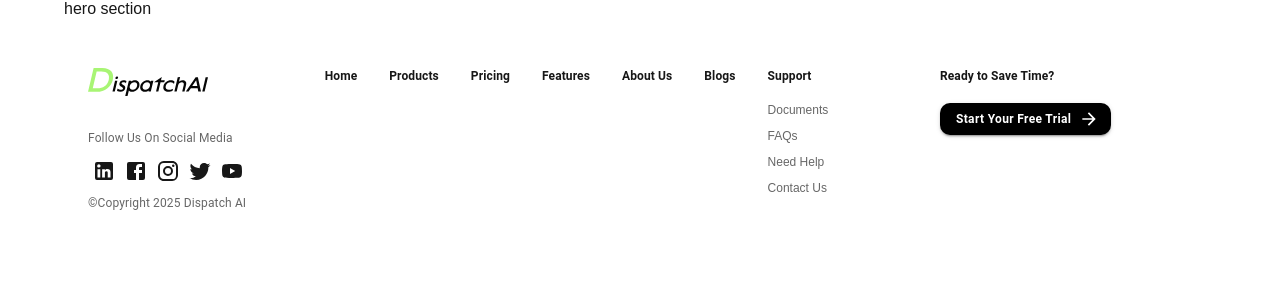
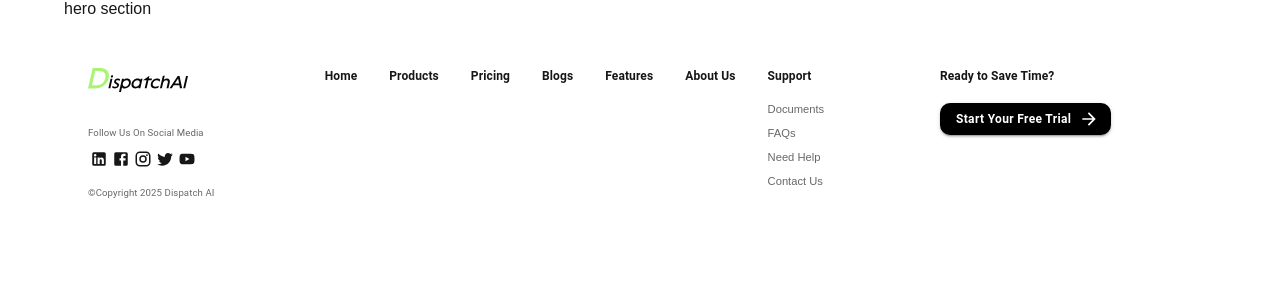
Before and after one commit to Dispatch-AI-com/frontend, a Next.js app: page / in a window 1280 px wide. Shown: the top 300 px of the page. Built offline with nearby package versions, Linux system fonts and the light colour scheme.

Commit message:
Improved style

```diff
--- a/src/components/features/landing/Footer.tsx
+++ b/src/components/features/landing/Footer.tsx
@@ -15,7 +15,7 @@ export default function Footer() {
         <Grid container spacing={4}>
           {/* Logo and Social Media */}
           <Grid item xs={12} md={2.5}>
-            <Box sx={{ mb: 4, width: '120px', height: '32px', position: 'relative' }}>
+            <Box sx={{ mb: 4, width: '100px', height: '28px', position: 'relative' }}>
                 <Image
                   src="/logo.svg"
                   alt="DispatchAI Logo"
@@ -25,31 +25,61 @@ export default function Footer() {
                 />
             </Box>
             <Box sx={{ mb: 1 }}>
-              <Typography variant="body2" color="text.secondary" sx={{ fontSize: '0.75rem' }}>
+              <Typography variant="body2" color="text.secondary" sx={{ fontSize: '0.6rem' }}>
                 Follow Us On Social Media
               </Typography>
             </Box>
-            <Stack direction="row" spacing={0} sx={{ mb: 1 }}>
-              <IconButton href="#" color="inherit" sx={{ padding: '4px' }}>
+            <Stack direction="row" spacing={0} sx={{ mb: 2 }}>
+              <IconButton href="#" color="inherit" sx={{
+                padding: '2px',
+                '& svg': {
+                  width: '18px',
+                  height: '18px'
+                }
+              }}>
                 <LinkedInIcon />
               </IconButton>
-              <IconButton href="#" color="inherit" sx={{ padding: '4px' }}>
+              <IconButton href="#" color="inherit" sx={{
+                padding: '2px',
+                '& svg': {
+                  width: '18px',
+                  height: '18px'
+                }
+              }}>
                 <FacebookIcon />
               </IconButton>
-              <IconButton href="#" color="inherit" sx={{ padding: '4px' }}>
+              <IconButton href="#" color="inherit" sx={{
+                padding: '2px',
+                '& svg': {
+                  width: '18px',
+                  height: '18px'
+                }
+              }}>
                 <InstagramIcon />
               </IconButton>
-              <IconButton href="#" color="inherit" sx={{ padding: '4px' }}>
+              <IconButton href="#" color="inherit" sx={{
+                padding: '2px',
+                '& svg': {
+                  width: '18px',
+                  height: '18px'
+                }
+              }}>
                 <TwitterIcon />
               </IconButton>
-              <IconButton href="#" color="inherit" sx={{ padding: '4px' }}>
+              <IconButton href="#" color="inherit" sx={{
+                padding: '2px',
+                '& svg': {
+                  width: '18px',
+                  height: '18px'
+                }
+              }}>
                 <YouTubeIcon />
               </IconButton>
             </Stack>
             <Typography
               variant="body2"
               color="text.secondary"
-              sx={{ fontSize: '0.75rem' }}
+              sx={{ fontSize: '0.6rem' }}
             >
               ©Copyright 2025 Dispatch AI
             </Typography>
@@ -61,18 +91,18 @@ export default function Footer() {
               <Typography sx={{ textDecoration: 'none', fontSize: '0.75rem' }} variant="subtitle1" fontWeight="bold" component={Link} href="#" color="inherit">Home</Typography>
               <Typography sx={{ textDecoration: 'none', fontSize: '0.75rem' }} variant="subtitle1" fontWeight="bold" component={Link} href="#" color="inherit">Products</Typography>
               <Typography sx={{ textDecoration: 'none', fontSize: '0.75rem' }} variant="subtitle1" fontWeight="bold" component={Link} href="#" color="inherit">Pricing</Typography>
+              <Typography sx={{ textDecoration: 'none', fontSize: '0.75rem' }} variant="subtitle1" fontWeight="bold" component={Link} href="#" color="inherit">Blogs</Typography>
               <Typography sx={{ textDecoration: 'none', fontSize: '0.75rem' }} variant="subtitle1" fontWeight="bold" component={Link} href="#" color="inherit">Features</Typography>
               <Typography sx={{ textDecoration: 'none', fontSize: '0.75rem' }} variant="subtitle1" fontWeight="bold" component={Link} href="#" color="inherit">About Us</Typography>
-              <Typography sx={{ textDecoration: 'none', fontSize: '0.75rem' }} variant="subtitle1" fontWeight="bold" component={Link} href="#" color="inherit">Blogs</Typography>
               <Box>
                 <Typography sx={{ textDecoration: 'none', fontSize: '0.75rem' }} variant="subtitle1" fontWeight="bold" component={Link} href="#" color="inherit">
                   Support
                 </Typography>
                 <Stack spacing={1.5} sx={{ position: 'absolute', mt: 2 }}>
-                  <Link href="#" color="text.secondary" underline="none" sx={{ fontSize: '0.75rem' }}>Documents</Link>
-                  <Link href="#" color="text.secondary" underline="none" sx={{ fontSize: '0.75rem' }}>FAQs</Link>
-                  <Link href="#" color="text.secondary" underline="none" sx={{ fontSize: '0.75rem' }}>Need Help</Link>
-                  <Link href="#" color="text.secondary" underline="none" sx={{ fontSize: '0.75rem' }}>Contact Us</Link>
+                  <Link href="#" color="text.secondary" underline="none" sx={{ fontSize: '0.7rem' }}>Documents</Link>
+                  <Link href="#" color="text.secondary" underline="none" sx={{ fontSize: '0.7rem' }}>FAQs</Link>
+                  <Link href="#" color="text.secondary" underline="none" sx={{ fontSize: '0.7rem' }}>Need Help</Link>
+                  <Link href="#" color="text.secondary" underline="none" sx={{ fontSize: '0.7rem' }}>Contact Us</Link>
                 </Stack>
               </Box>
             </Stack>
```
